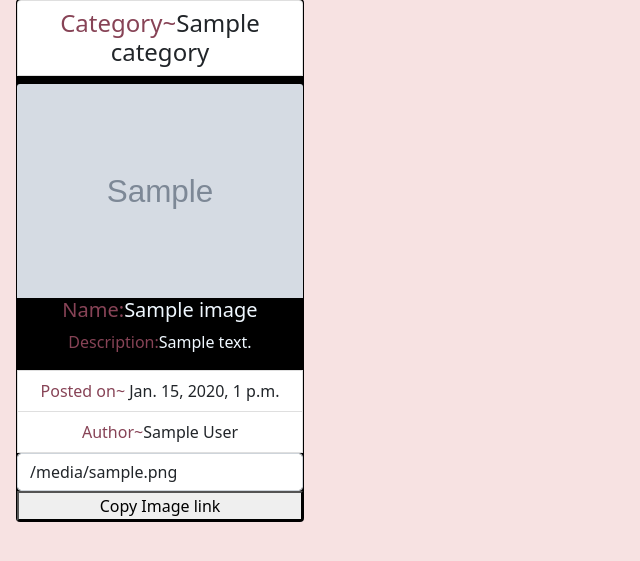
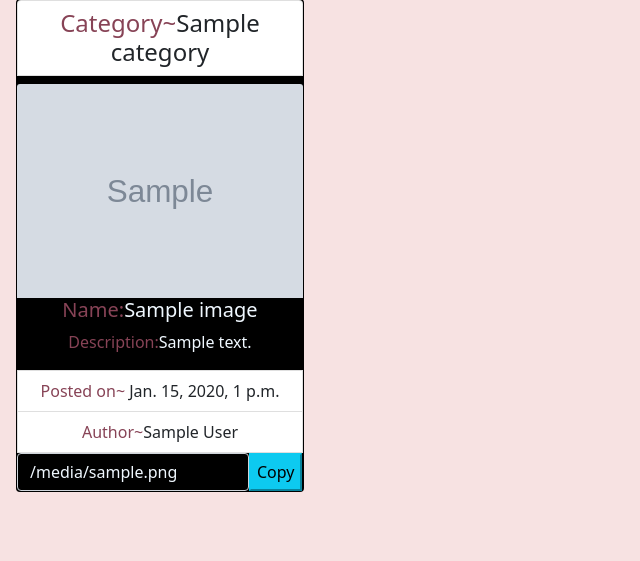
Before and after one commit to Joseph-Wairimu/gallery, a Django app: page / in a window 1280 px wide. Shown: the part 73-634 px from the top of the page, without its empty margins (0-640 px from the left). Run offline with Django 4.2, Linux system fonts and the light colour scheme; tables that the repository leaves empty hold one stand-in row (values such as "Sample post"); grey boxes marked "Sample" are stand-in pictures.

Commit message:
display image

```diff
--- a/gallery/templates/home.html
+++ b/gallery/templates/home.html
@@ -19,11 +19,14 @@
 
         <li class="list-group-item" > <span style="color: #874356;">Posted on~</span> {{ news_item.date }}</li>
         <li class="list-group-item"> <span style="color: #874356;">Author~</span>{{ news_item.author }} </li>
-        <input class="form-control input-lg" type="text" value="{{news_item.image.url}}"
-        id="{{news_item.id}}.url">
-        <button  onclick="myFunction()">
-          Copy Image link
-        </button>
+        <div class="d-flex">
+          <input class="form-control input-lg in" type="text" value="{{news_item.image.url}}"
+          id="{{news_item.id}}.url">
+          <button class="btn-info"  onclick="myFunction()">
+            Copy
+          </button>
+        </div>
+
 
    <script>
           function myFunction() {
@@ -59,8 +62,16 @@
 </div>
 
 <style>
+.in{
+  width: 14.5rem;
+  background-color: black;
+  color: aliceblue;
+  font-weight: 300;
+}
+
 body{
     background-color: #F7E2E2;
+
 }
 .card{
 
```
